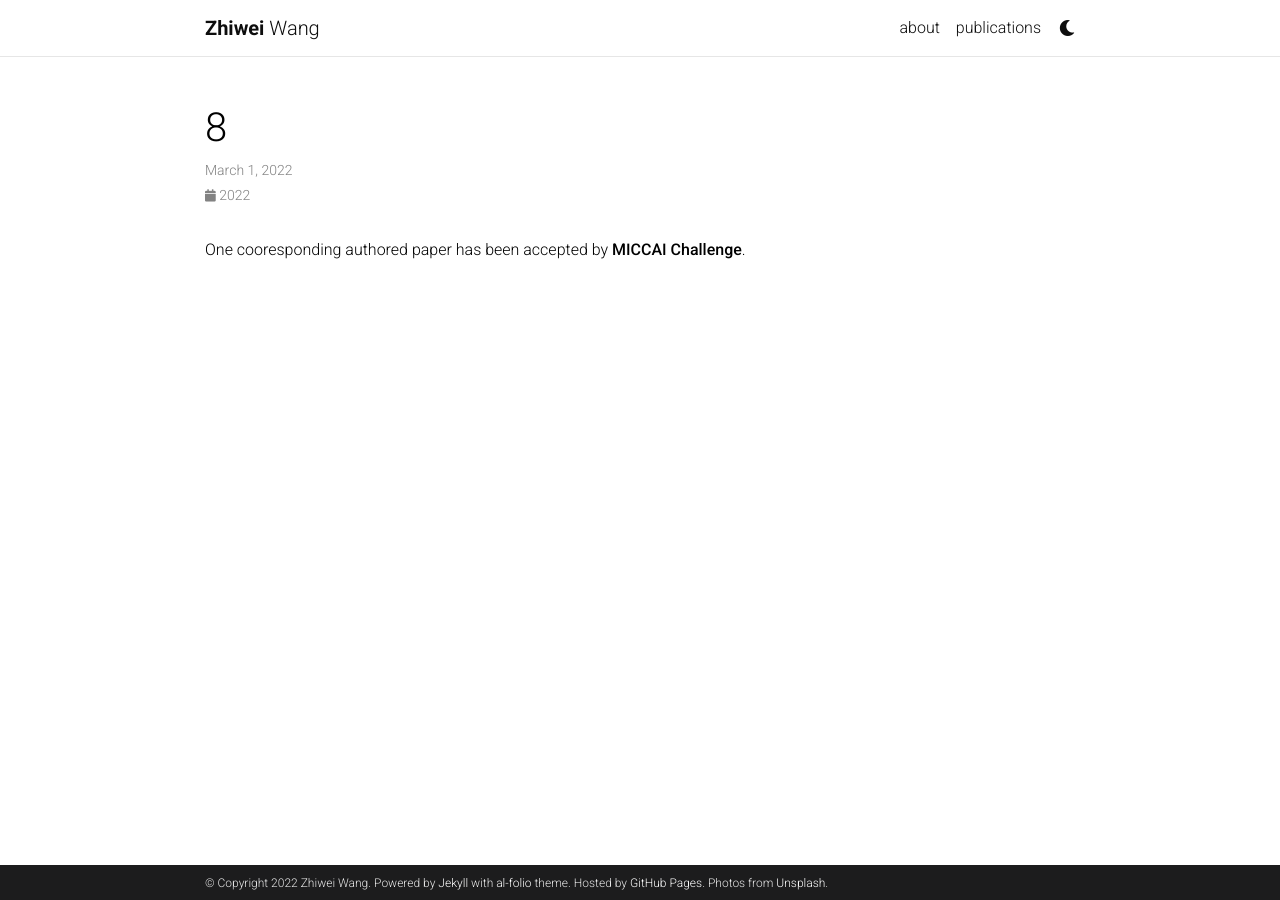
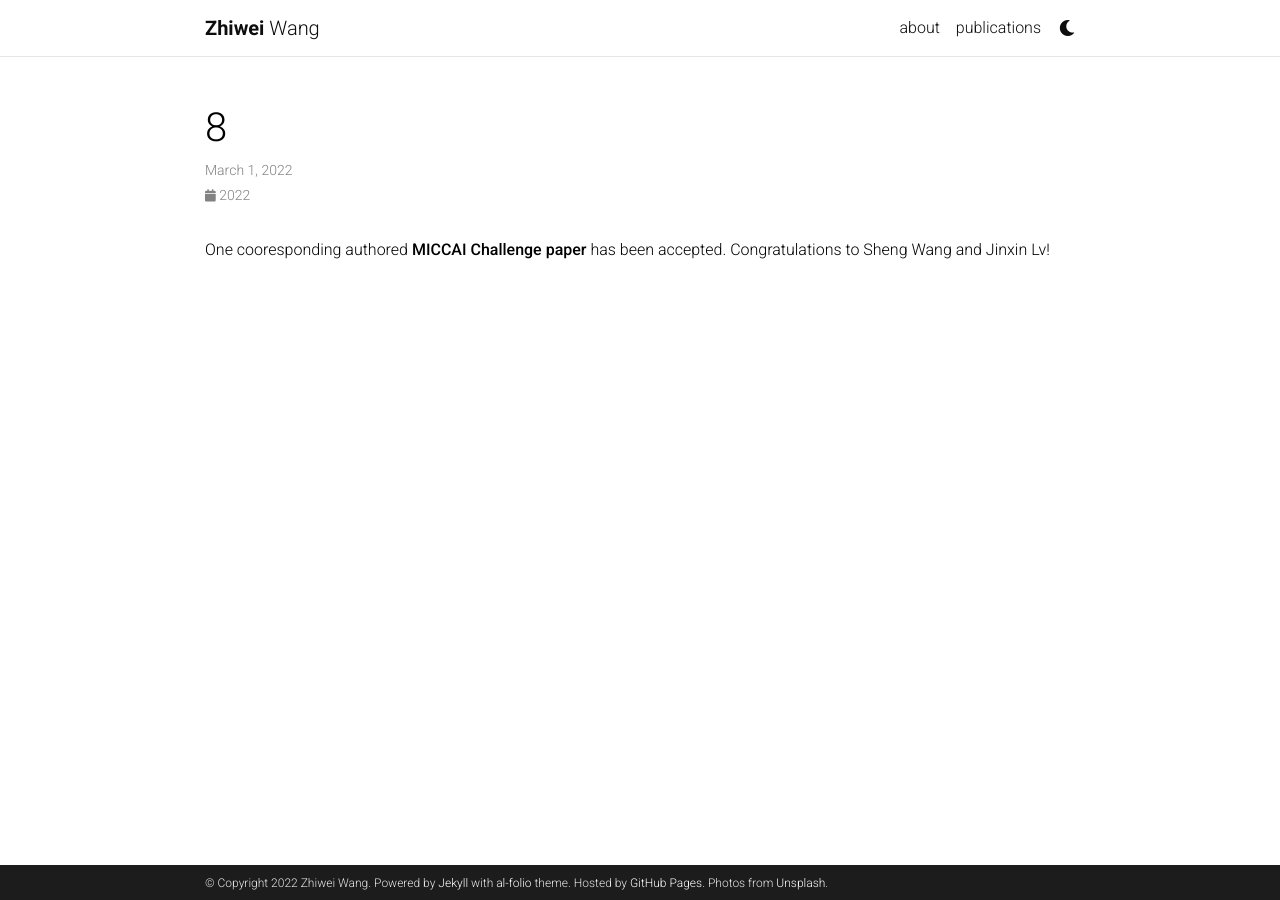
Before and after one commit to Andysis/andysis.github.io, a Jekyll site: the page built from _news/8.md, in a window 1280 px wide. Built offline with Jekyll 4.4.1, drawn with Linux system fonts in a browser that asks for light colours; a style sheet for code colours, icons or effects is not loaded.

Commit message:
update previous news

```diff
--- a/_news/8.md
+++ b/_news/8.md
@@ -4,4 +4,4 @@ date: 2022-03-01
 inline: true
 ---
 
-One cooresponding authored paper has been accepted by **MICCAI Challenge**.
+One cooresponding authored **MICCAI Challenge paper** has been accepted. Congratulations to Sheng Wang and Jinxin Lv!
```
Also changed, not shown: _news/12.md (+1 -1 lines), _news/7.md (+1 -1 lines), _news/9.md (+1 -1 lines).
